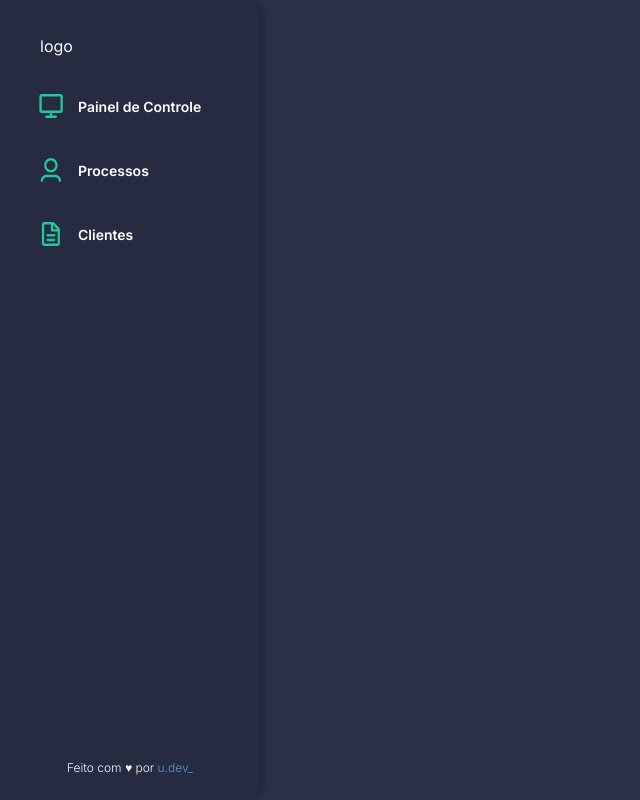
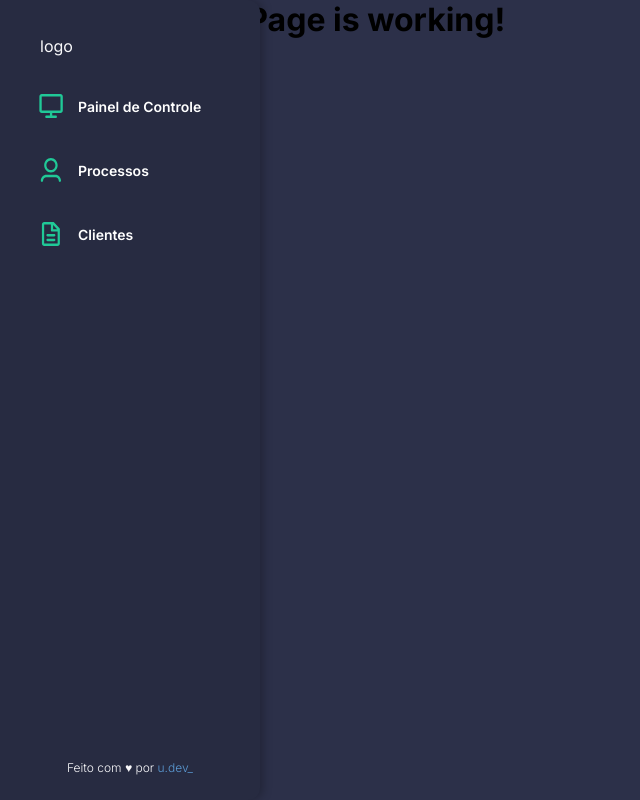
Before and after one commit to uthanhercules/client-themis-library, a React (Create React App) app: page /processos/novo in a window 1280 px wide. Shown: the whole page, without its empty margins (0-640 px from the left). Built offline with nearby package versions, Linux system fonts and the light colour scheme; sample sign-in values are in the browser's storage.

Commit message:
New Process button is working

```diff
--- /dev/null
+++ b/src/pages/newProcedure/index.tsx
@@ -0,0 +1,8 @@
+import React from 'react';
+import './style.scss';
+
+const index = () => {
+  return <h1>New Procedure Page is working!</h1>
+};
+
+export default index;
--- a/src/pages/procedures/index.tsx
+++ b/src/pages/procedures/index.tsx
@@ -1,6 +1,7 @@
 /* eslint-disable react-hooks/rules-of-hooks */
 import React, { useEffect, useState } from "react";
 import { toast } from "react-toastify";
+import { Navigate } from 'react-router-dom';
 import Header from "../../shared/components/Header";
 import LoginInput from "../../shared/components/LoginInput";
 import ProcedureListItem from "../../shared/components/ProcedureListItem";
@@ -9,6 +10,7 @@ import "./style.scss";
 
 const index = () => {
   const [proceduresList, setProceduresList] = useState([]);
+  const [createNew, setCreateNew] = useState(false);
 
   useEffect(() => {
     getProcedureData();
@@ -30,6 +32,10 @@ const index = () => {
     return setProceduresList(data);
   }
 
+  if (createNew) {
+    return <Navigate to="/processos/novo" />
+  }
+
   return (
     <main className="App-Procedures">
       <Header />
@@ -41,7 +47,7 @@ const index = () => {
           placeholder="Buscar Processo"
           action={() => console.log("Pesquisei")}
         />
-        <button type="button">+ Novo Processo</button>
+          <button type="button" onClick={() => setCreateNew(true)}>+ Novo Processo</button>
       </article>
       <article className="procedure-list">
         <header>
--- a/src/routes/outlet.tsx
+++ b/src/routes/outlet.tsx
@@ -5,6 +5,7 @@ import Login from "../pages/login";
 import PasswordRecovery from "../pages/passwordRecovery";
 import Dashboard from "../pages/dashboard";
 import Procedures from "../pages/procedures";
+import NewProcedure from '../pages/newProcedure';
 
 function ProtectedRoutes({ redirectTo }: { redirectTo: string }) {
   const isAuth = localStorage.getItem("userToken");
@@ -22,6 +23,7 @@ const outlet = () => (
 
     <Route element={<ProtectedRoutes redirectTo="/login" />}>
       <Route path="/painel" element={<Dashboard />} />
+      <Route path="/processos/novo" element={<NewProcedure />} />
       <Route path="/processos" element={<Procedures />} />
     </Route>
   </Routes>
```
Also changed, not shown: src/pages/newProcedure/style.scss (added).
